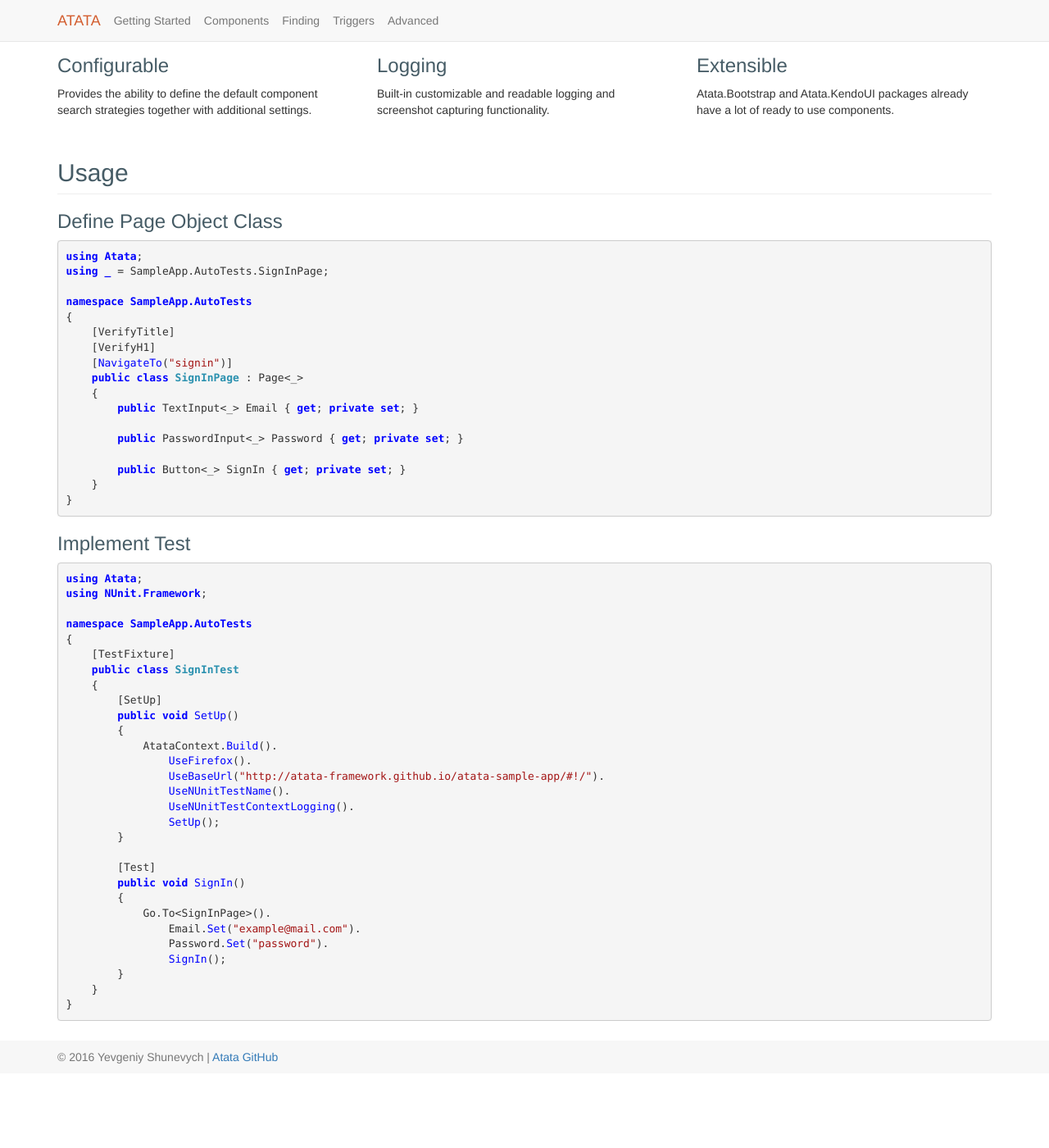
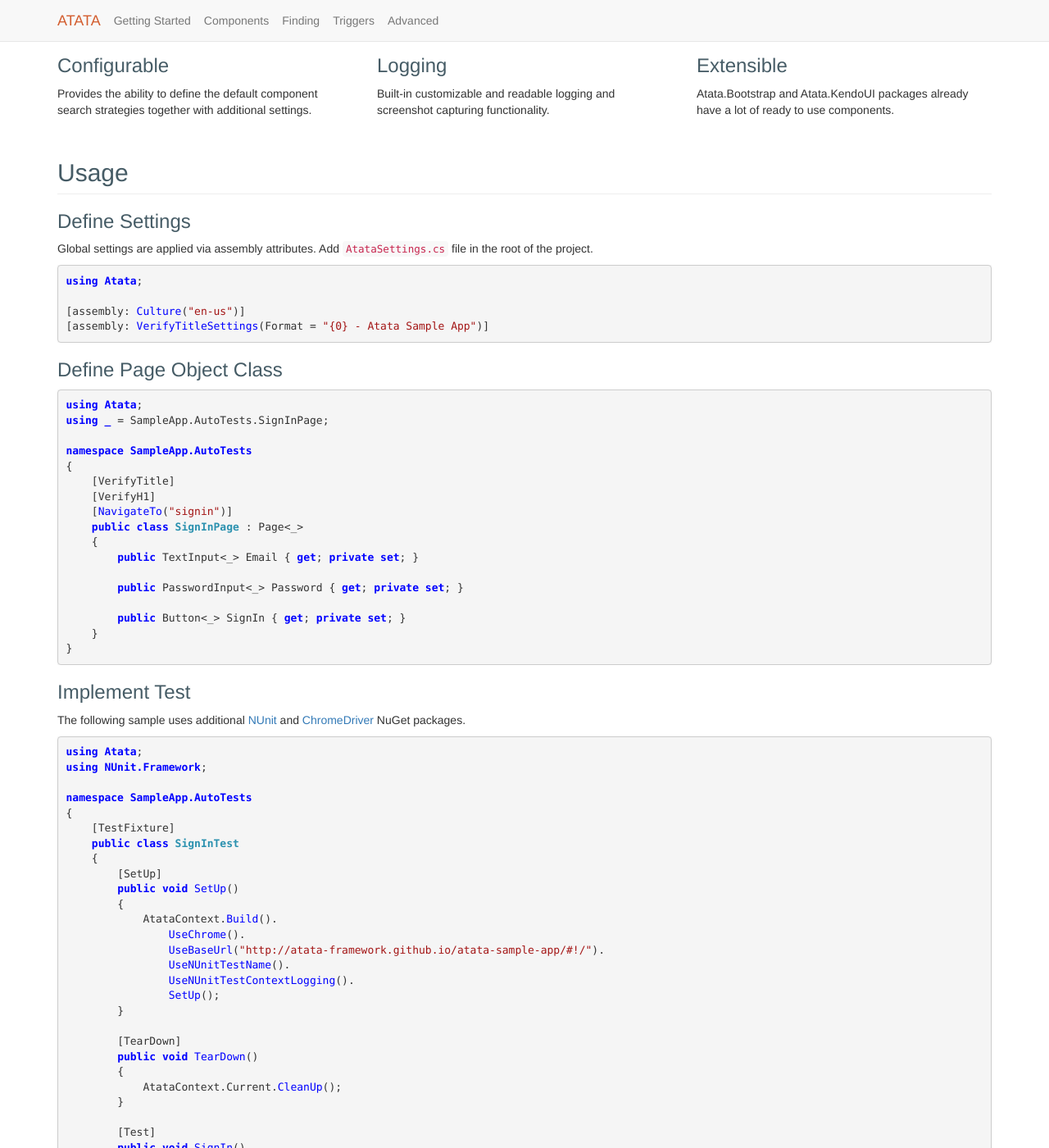
Before and after one commit to atata-framework/atata.io, a Jekyll site: the page built from index.html, in a window 1280 px wide and 1400 px high, scrolled down 533 px. Shown: the whole window at 82% size. Built offline with Jekyll 4.4.1, drawn with Linux system fonts in a browser that asks for light colours; before the commit the page ends 1842 px from its top, so only the background shows below that; some of the changed text lies outside the part shown.

Commit message:
Update usage

````diff
--- a/_includes/getting-started/usage.md
+++ b/_includes/getting-started/usage.md
@@ -1,3 +1,14 @@
+### Define Settings
+
+Global settings are applied via assembly attributes. Add `AtataSettings.cs` file in the root of the project.
+
+```cs
+using Atata;
+
+[assembly: Culture("en-us")]
+[assembly: VerifyTitleSettings(Format = "{0} - Atata Sample App")]
+```
+
 ### Define Page Object Class
 
 ```cs
@@ -22,6 +33,8 @@ namespace SampleApp.AutoTests
 
 ### Implement Test
 
+The following sample uses additional [NUnit](https://www.nuget.org/packages/NUnit) and [ChromeDriver](https://www.nuget.org/packages/Selenium.WebDriver.ChromeDriver) NuGet packages.
+
 ```cs
 using Atata;
 using NUnit.Framework;
@@ -35,19 +48,25 @@ namespace SampleApp.AutoTests
         public void SetUp()
         {
             AtataContext.Build().
-                UseFirefox().
+                UseChrome().
                 UseBaseUrl("http://atata-framework.github.io/atata-sample-app/#!/").
                 UseNUnitTestName().
                 UseNUnitTestContextLogging().
                 SetUp();
         }
 
+        [TearDown]
+        public void TearDown()
+        {
+            AtataContext.Current.CleanUp();
+        }
+
         [Test]
         public void SignIn()
         {
             Go.To<SignInPage>().
-                Email.Set("example@mail.com").
-                Password.Set("password").
+                Email.Set("admin@mail.com").
+                Password.Set("abc123").
                 SignIn();
         }
     }
--- a/assets/css/styles.css
+++ b/assets/css/styles.css
@@ -176,6 +176,7 @@ code[lang=ps] {
   background-color: black;
   color: white;
   display: block;
+  font-size: 1.2em;
   margin-bottom: 10px; }
 
 .highlighter-rouge .hll {
--- a/assets/css/styles.scss
+++ b/assets/css/styles.scss
@@ -111,6 +111,7 @@ code[lang=ps] {
     background-color: black;
     color: white;
     display: block;
+    font-size: 1.2em;
     margin-bottom: 10px;
 }
 
````
Also changed, not shown: assets/css/styles.min.css.
